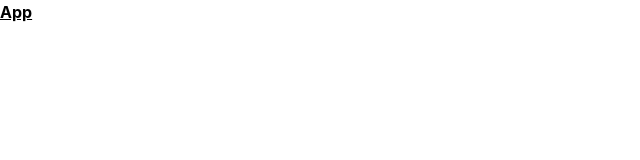
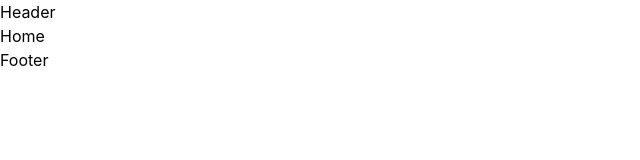
Before and after one commit to YanisMorzak/Requiem-prestigioso, a React (Create React App) app: page / in a window 1280 px wide. Shown: the top 160 px of the page, without its empty margins (0-640 px from the left). Built offline with nearby package versions, Linux system fonts and the light colour scheme.

Commit message:
🚧 F01-Routes: Add the router provider

```diff
--- a/src/App.js
+++ b/src/App.js
@@ -1,4 +1,4 @@
-import { Outlet, createBrowserRouter } from "react-router-dom";
+import { Outlet, RouterProvider, createBrowserRouter } from "react-router-dom";
 import Footer from "./components/Footer";
 import Header from "./components/Header";
 import Home from "./components/pages/Home";
@@ -29,7 +29,11 @@ const router = createBrowserRouter([
 ]);
 
 function App() {
-  return <div className="font-bold underline">App</div>;
+  return (
+    <div>
+      <RouterProvider router={router} />
+    </div>
+  );
 }
 
 export default App;
```
